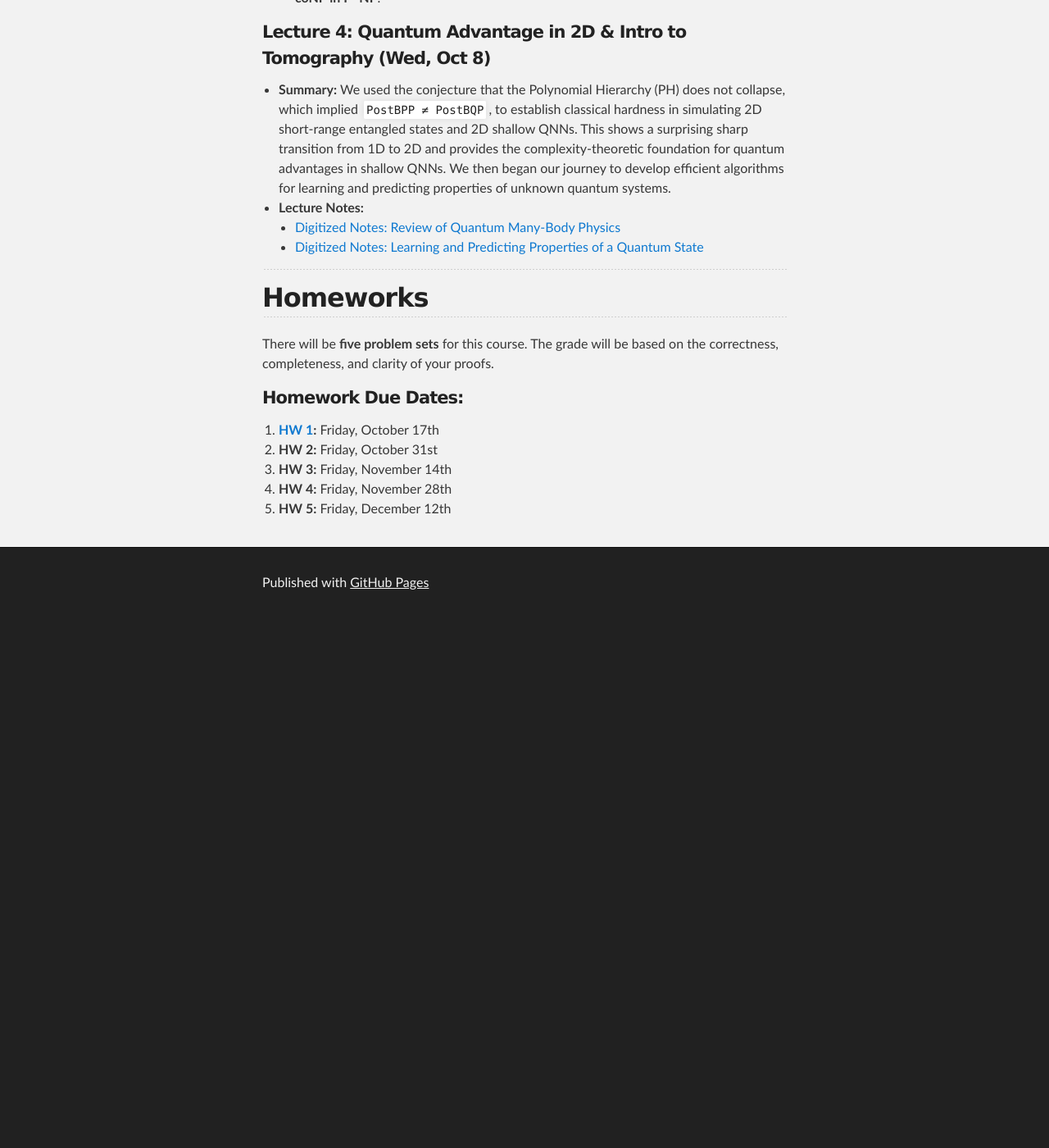
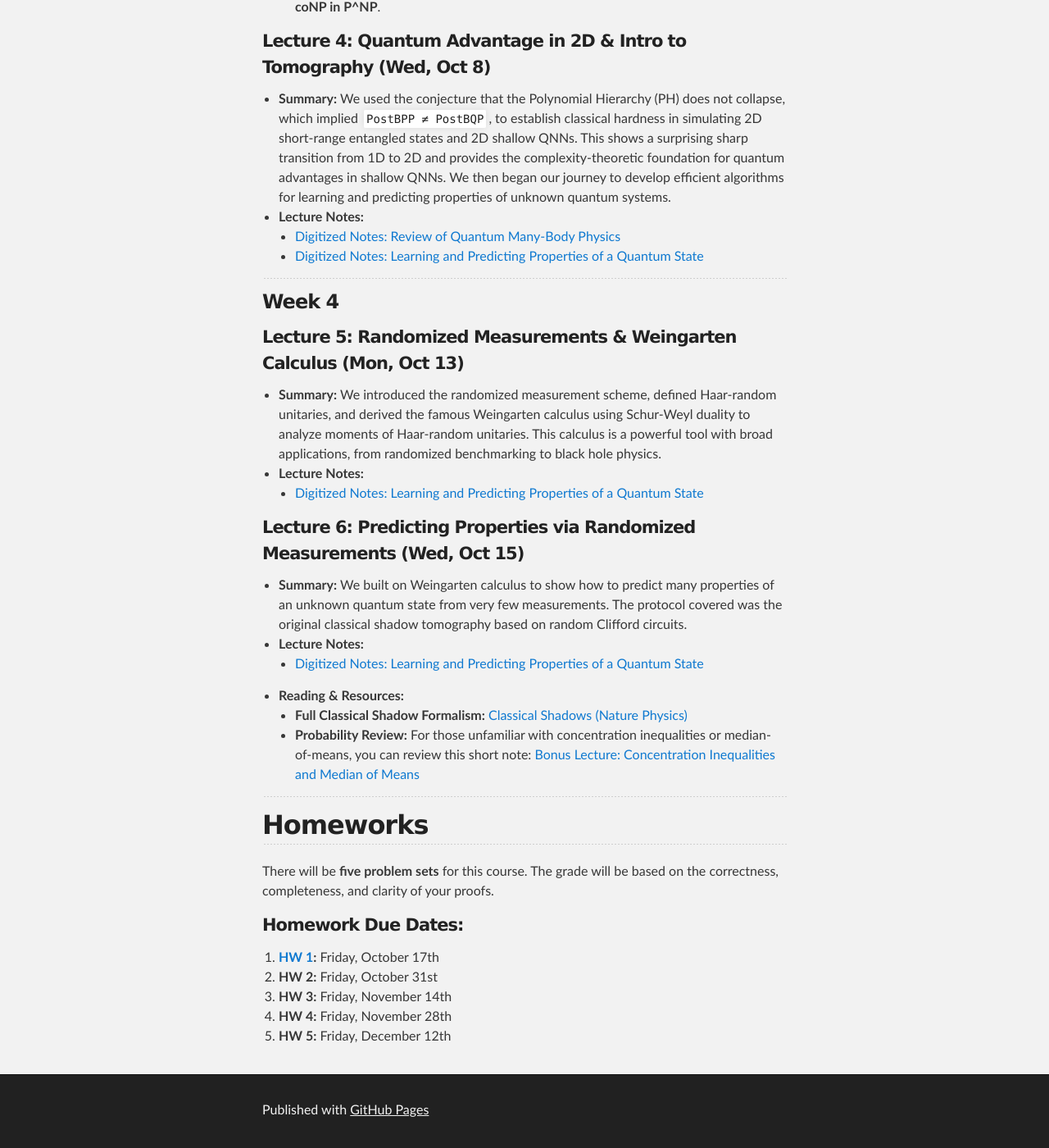
Before and after one commit to Caltech-Quantum-Learning-Theory/Caltech-Quantum-Learning-Theory.github.io, a Jekyll site: the page built from index.md, in a window 1280 px wide and 1400 px high, scrolled down 2927 px. Shown: the whole window at 82% size. Built offline with Jekyll 4.4.1, drawn with Linux system fonts in a browser that asks for light colours; our own code applies the rules of GitHub Pages for plain Markdown files; before the commit the page ends 3684 px from its top, so only the background shows below that.

Commit message:
Update Week3

```diff
--- a/index.md
+++ b/index.md
@@ -65,6 +65,7 @@ This course covers quantum learning theory, a contemporary field at the intersec
         1.  Prove that any 1D short-range entangled state can be represented as a Matrix Product State (MPS).
         2.  Prove that simulating a Z-basis measurement on an MPS with a polynomial bond dimension is classically efficient.
 
+---
 
 ### **Week 2**
 
@@ -83,6 +84,24 @@ This course covers quantum learning theory, a contemporary field at the intersec
 
 ---
 
+### **Week 4**
+
+#### **Lecture 5: Randomized Measurements & Weingarten Calculus (Mon, Oct 13)**
+* **Summary:** We introduced the randomized measurement scheme, defined Haar-random unitaries, and derived the famous Weingarten calculus using Schur-Weyl duality to analyze moments of Haar-random unitaries. This calculus is a powerful tool with broad applications, from randomized benchmarking to black hole physics.
+* **Lecture Notes:**
+    * [Digitized Notes: Learning and Predicting Properties of a Quantum State](./materials/Note_Learning_Predicting_States.pdf)
+
+#### **Lecture 6: Predicting Properties via Randomized Measurements (Wed, Oct 15)**
+* **Summary:** We built on Weingarten calculus to show how to predict many properties of an unknown quantum state from very few measurements. The protocol covered was the original classical shadow tomography based on random Clifford circuits.
+* **Lecture Notes:**
+    * [Digitized Notes: Learning and Predicting Properties of a Quantum State](./materials/Note_Learning_Predicting_States.pdf)
+* **Reading & Resources:**
+    * **Full Classical Shadow Formalism:** [Classical Shadows (Nature Physics)](./materials/Classical-Shadows-Nature-Physics.pdf)
+    * **Probability Review:** For those unfamiliar with concentration inequalities or median-of-means, you can review this short note: [Bonus Lecture: Concentration Inequalities and Median of Means](./materials/BonusLecture-MedianOfMeans.pdf)
+
+
+---
+
 ## Homeworks
 
 There will be **five problem sets** for this course. The grade will be based on the correctness, completeness, and clarity of your proofs.
```
Also changed, not shown: 3 other files.
